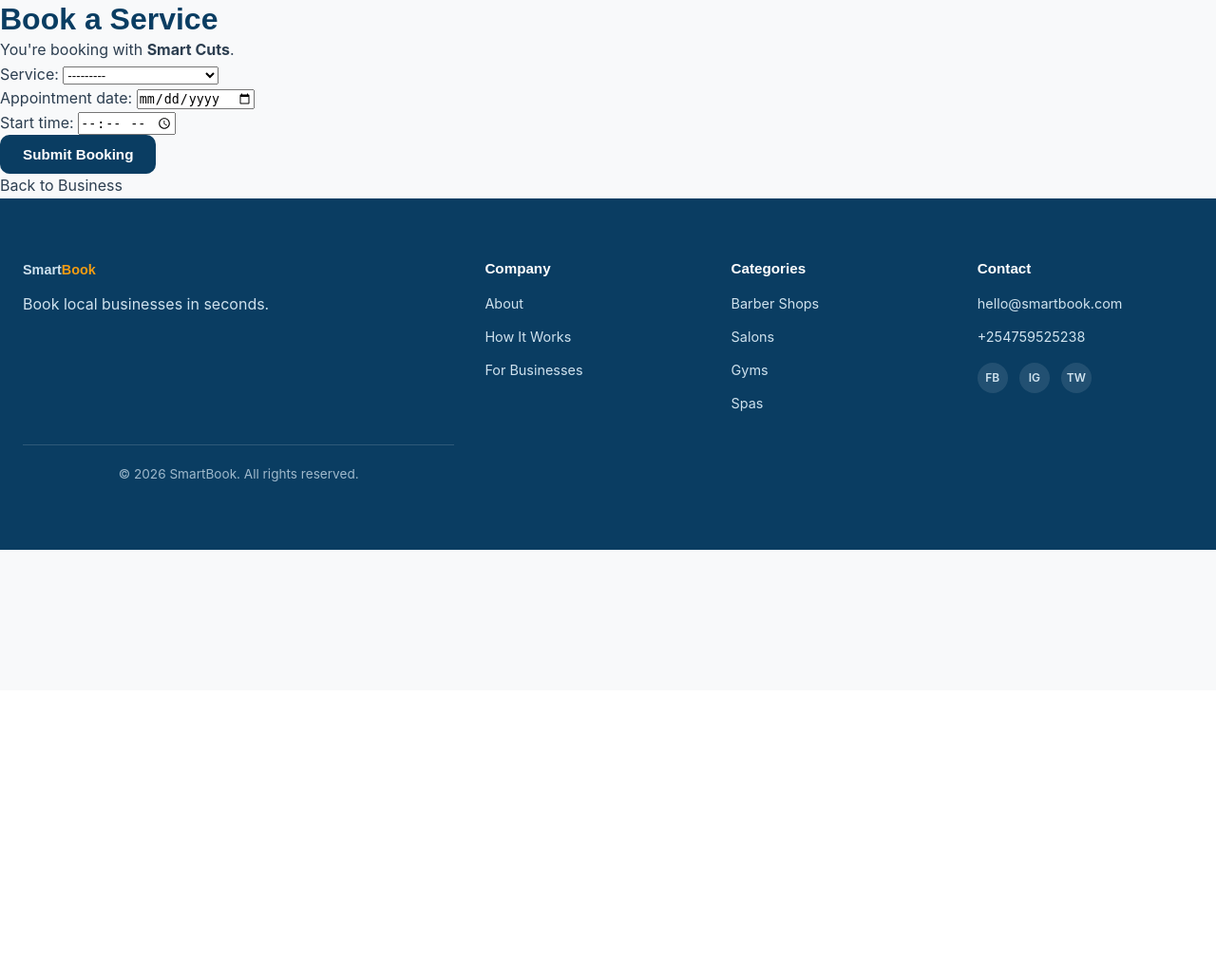
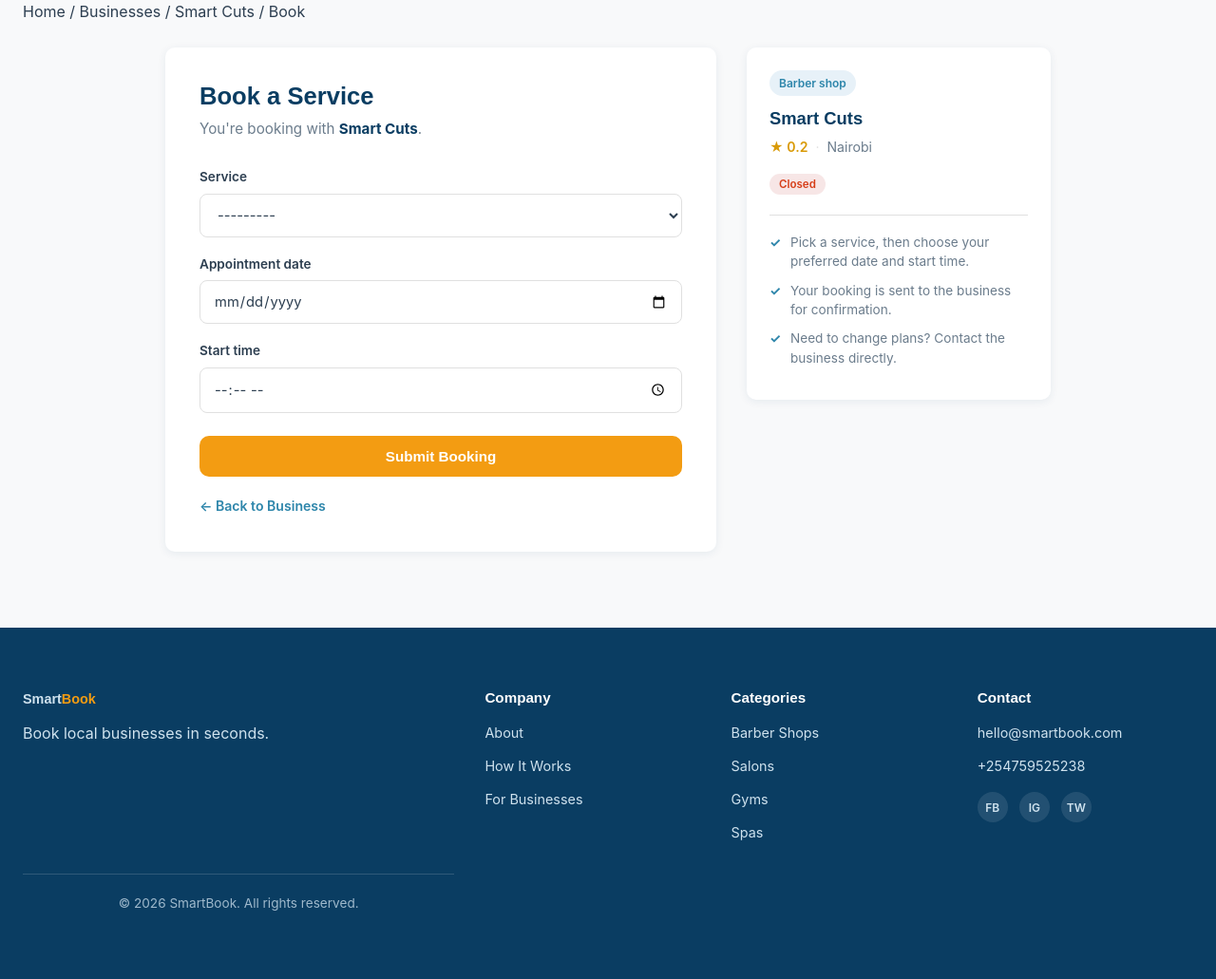
Before and after one commit to maxwel07/Smart-Book-project, a Django app: page /businesses/1/book in a window 1280 px wide. Shown: the part 73-1104 px from the top of the page at 95% size. Before the commit the page ends 652 px from the top, so only its background shows below. Run offline with Django 5.2, Linux system fonts and the light colour scheme; a user stored in the database is signed in; data comes from the database, SQL or seed files in the repository; both versions use the stored data as it was after the commit; parts of the project's set-up code (start-up, migrations or seed data) failed here and were passed over.

Commit message:
feat: implement booking form and related styles, update views and templates

```diff
--- /dev/null
+++ b/businesses/static/businesses/css/booking.css
@@ -0,0 +1,207 @@
+/* booking.css — uses tokens from general.css :root (--navy, --teal, --orange, --white, --text, --text-light, --border, --radius, --shadow, --shadow-hover, --green) */
+
+.booking-section {
+  padding: 24px 0 80px;
+  background: #F8F9FA;
+  min-height: 70vh;
+}
+
+.booking-grid {
+  display: grid;
+  grid-template-columns: 1fr 320px;
+  gap: 32px;
+  align-items: start;
+  max-width: 980px;
+  margin: 0 auto;
+}
+
+/* ===== Form card ===== */
+.booking-card {
+  background: var(--white);
+  border-radius: var(--radius);
+  box-shadow: var(--shadow);
+  padding: 36px;
+}
+
+.booking-header { margin-bottom: 28px; }
+
+.booking-header h1 {
+  font-size: 1.6rem;
+  color: var(--navy);
+  margin-bottom: 6px;
+}
+
+.booking-header p {
+  color: var(--text-light);
+  font-size: 0.95rem;
+}
+
+.booking-header strong { color: var(--navy); }
+
+/* ===== Fields ===== */
+.booking-field { margin-bottom: 18px; }
+
+.booking-field label {
+  display: block;
+  margin-bottom: 6px;
+  font-size: 0.85rem;
+  font-weight: 600;
+  color: var(--text);
+}
+
+.booking-field input,
+.booking-field select,
+.booking-field textarea {
+  width: 100%;
+  padding: 12px 14px;
+  border: 1px solid var(--border);
+  border-radius: 8px;
+  font-family: inherit;
+  font-size: 0.92rem;
+  color: var(--text);
+  background: var(--white);
+  box-sizing: border-box;
+  transition: border-color 0.15s ease, box-shadow 0.15s ease;
+}
+
+.booking-field input:focus,
+.booking-field select:focus,
+.booking-field textarea:focus {
+  outline: none;
+  border-color: var(--teal);
+  box-shadow: 0 0 0 3px rgba(0, 128, 160, 0.15);
+}
+
+.booking-field.has-error input,
+.booking-field.has-error select {
+  border-color: rgb(214, 62, 24);
+}
+
+.field-error {
+  margin-top: 6px;
+  font-size: 0.8rem;
+  color: rgb(214, 62, 24);
+}
+
+.field-help {
+  margin-top: 6px;
+  font-size: 0.78rem;
+  color: var(--text-light);
+}
+
+.booking-errors {
+  background: #f7e6e6;
+  border: 1px solid rgb(214, 62, 24);
+  border-radius: 8px;
+  padding: 12px 14px;
+  margin-bottom: 20px;
+  font-size: 0.85rem;
+  color: rgb(214, 62, 24);
+}
+
+/* ===== Submit + back link ===== */
+.booking-submit {
+  width: 100%;
+  margin-top: 6px;
+  padding: 13px;
+  font-size: 0.95rem;
+}
+
+.booking-back {
+  display: inline-block;
+  margin-top: 20px;
+  font-size: 0.88rem;
+  font-weight: 600;
+  color: var(--teal);
+}
+.booking-back:hover { text-decoration: underline; }
+
+/* ===== Summary card ===== */
+.booking-summary {
+  background: var(--white);
+  border-radius: var(--radius);
+  box-shadow: var(--shadow);
+  padding: 24px;
+  position: sticky;
+  top: 90px;
+}
+
+.booking-summary .card-tag {
+  display: inline-block;
+  background: #e7f1f8;
+  color: var(--teal);
+  font-size: 0.75rem;
+  font-weight: 600;
+  padding: 4px 10px;
+  border-radius: 20px;
+  margin-bottom: 12px;
+}
+
+.booking-summary h3 {
+  font-size: 1.15rem;
+  color: var(--navy);
+  margin-bottom: 8px;
+}
+
+.summary-meta {
+  display: flex;
+  align-items: center;
+  flex-wrap: wrap;
+  gap: 8px;
+  font-size: 0.88rem;
+  color: var(--text-light);
+  margin-bottom: 14px;
+}
+.summary-meta .rating { color: #d99a06; font-weight: 600; }
+.summary-meta .dot { color: var(--border); }
+
+.booking-summary .open-badge {
+  background: #e6f7ee;
+  color: var(--green);
+  font-size: 0.72rem;
+  font-weight: 600;
+  padding: 4px 10px;
+  border-radius: 20px;
+}
+.booking-summary .closed-badge {
+  background: #f7e6e6;
+  color: rgb(214, 62, 24);
+  font-size: 0.72rem;
+  font-weight: 600;
+  padding: 4px 10px;
+  border-radius: 20px;
+}
+
+.summary-notes {
+  list-style: none;
+  margin: 20px 0 0;
+  padding: 18px 0 0;
+  border-top: 1px solid var(--border);
+}
+
+.summary-notes li {
+  position: relative;
+  padding-left: 22px;
+  margin-bottom: 10px;
+  font-size: 0.85rem;
+  color: var(--text-light);
+  line-height: 1.5;
+}
+
+.summary-notes li::before {
+  content: "✓";
+  position: absolute;
+  left: 0;
+  color: var(--teal);
+  font-weight: 700;
+}
+
+/* ===== Responsive ===== */
+@media (max-width: 860px) {
+  .booking-grid { grid-template-columns: 1fr; }
+  .booking-summary { position: static; order: -1; }
+}
+
+@media (max-width: 480px) {
+  .booking-card { padding: 24px 20px; }
+}
--- a/businesses/templates/booking_form.html
+++ b/businesses/templates/booking_form.html
@@ -1,32 +1,94 @@
 {% extends 'core/base.html' %}
+
+{% load static %}
+
+{% block extra_css %}
+<link rel="stylesheet" href="{% static 'businesses/css/booking.css' %}">
+{% endblock %}
 
 {% block title %}Book a Service | SmartBook{% endblock %}
 
 {% block content %}
-<div class="auth-page">
-    <div class="auth-card">
+
+<!-- Breadcrumb -->
+<div class="detail-breadcrumb">
+  <div class="container">
+    <p>
+      <a href="{% url 'home' %}">Home</a> /
+      <a href="{% url 'business_list' %}">Businesses</a> /
+      <a href="{% url 'business_detail' business.id %}">{{ business.name }}</a> /
+      <span>Book</span>
+    </p>
+  </div>
+</div>
+
+<section class="booking-section">
+  <div class="container booking-grid">
+
+    <!-- Booking form card -->
+    <div class="booking-card">
+
+      <div class="booking-header">
         <h1>Book a Service</h1>
+        <p>You're booking with <strong>{{ business.name }}</strong>.</p>
+      </div>
 
-        <p>
-            You're booking with
-            <strong>{{ business.name }}</strong>.
-        </p>
+      <form method="POST" class="booking-form" novalidate>
+        {% csrf_token %}
 
-        <form method="POST">
-            {% csrf_token %}
+        {% if form.non_field_errors %}
+        <div class="booking-errors">
+          {% for error in form.non_field_errors %}
+          <p>{{ error }}</p>
+          {% endfor %}
+        </div>
+        {% endif %}
 
-            {{ form.as_p }}
+        {% for field in form %}
+        <div class="booking-field {% if field.errors %}has-error{% endif %}">
+          <label for="{{ field.id_for_label }}">{{ field.label }}</label>
+          {{ field }}
 
-            <button type="submit" class="btn btn-primary">
-                Submit Booking
-            </button>
-        </form>
+          {% for error in field.errors %}
+          <p class="field-error">{{ error }}</p>
+          {% endfor %}
 
-        <p>
-            <a href="{% url 'business_detail' business.id %}">
-                Back to Business
-            </a>
-        </p>
+          {% if field.help_text %}
+          <p class="field-help">{{ field.help_text }}</p>
+          {% endif %}
+        </div>
+        {% endfor %}
+
+        <button type="submit" class="btn btn-cta booking-submit">Submit Booking</button>
+      </form>
+
+      <a href="{% url 'business_detail' business.id %}" class="booking-back">← Back to Business</a>
     </div>
-</div>
-{% endblock %}
+
+    <!-- Business summary card -->
+    <aside class="booking-summary">
+      <span class="card-tag">{{ business.category }}</span>
+      <h3>{{ business.name }}</h3>
+      <p class="summary-meta">
+        <span class="rating">★ {{ business.rating }}</span>
+        <span class="dot">·</span>
+        <span>{{ business.location }}</span>
+      </p>
+
+      {% if business.is_open %}
+      <span class="open-badge">Open Now</span>
+      {% else %}
+      <span class="closed-badge">Closed</span>
+      {% endif %}
+
+      <ul class="summary-notes">
+        <li>Pick a service, then choose your preferred date and start time.</li>
+        <li>Your booking is sent to the business for confirmation.</li>
+        <li>Need to change plans? Contact the business directly.</li>
+      </ul>
+    </aside>
+
+  </div>
+</section>
+
+{% endblock content %}
--- a/businesses/views.py
+++ b/businesses/views.py
@@ -139,3 +139,7 @@ def create_booking(request, business_id):
         'business': business,
         'form': form,
     })
+
+
+def home(request):
+    return render(request, 'about.html', {'project_name': 'smartbook', 'city': 'Nairobi'})
```
Also changed, not shown: businesses/forms.py (line endings or trailing spaces), db.sqlite3.
